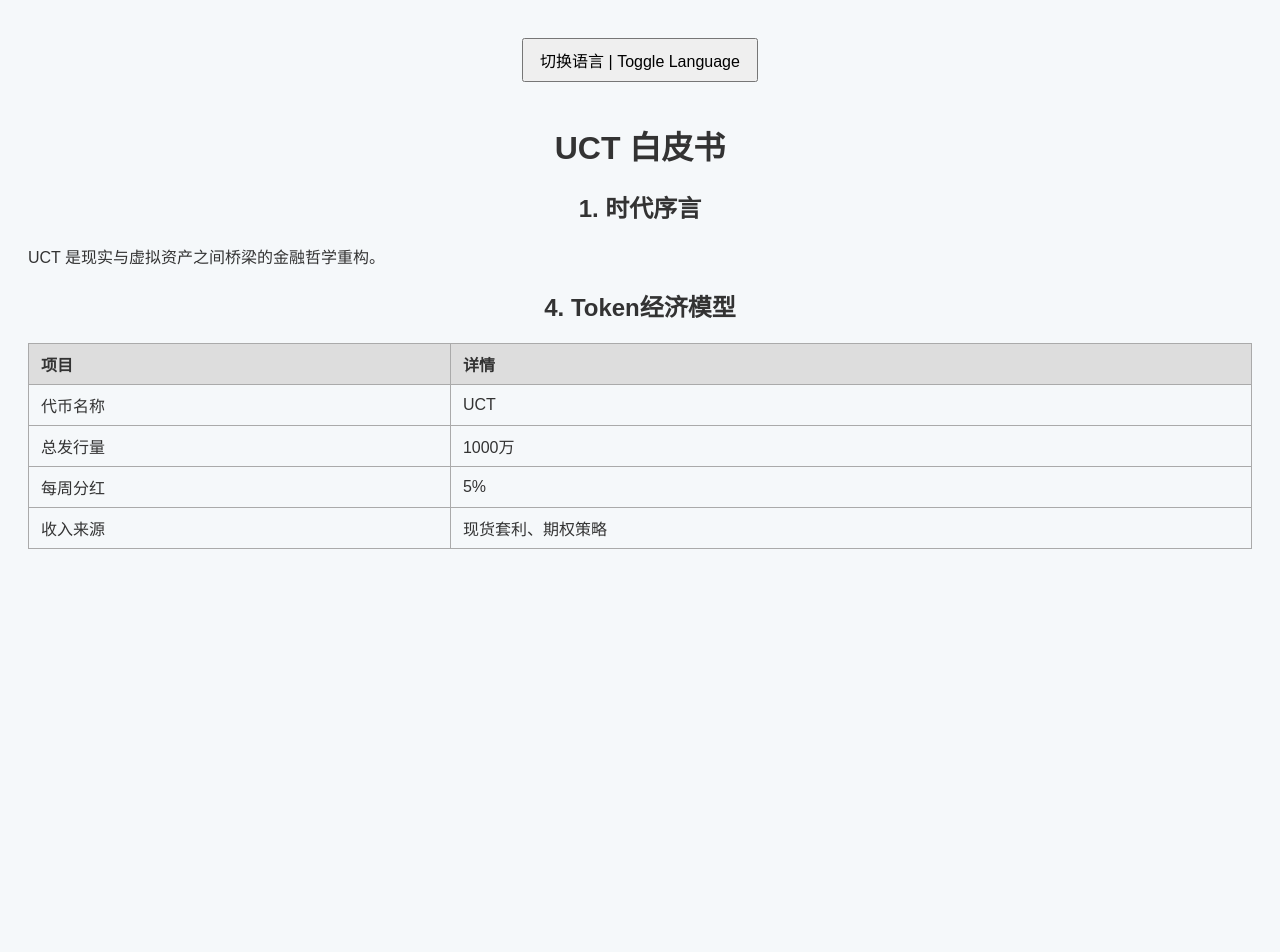
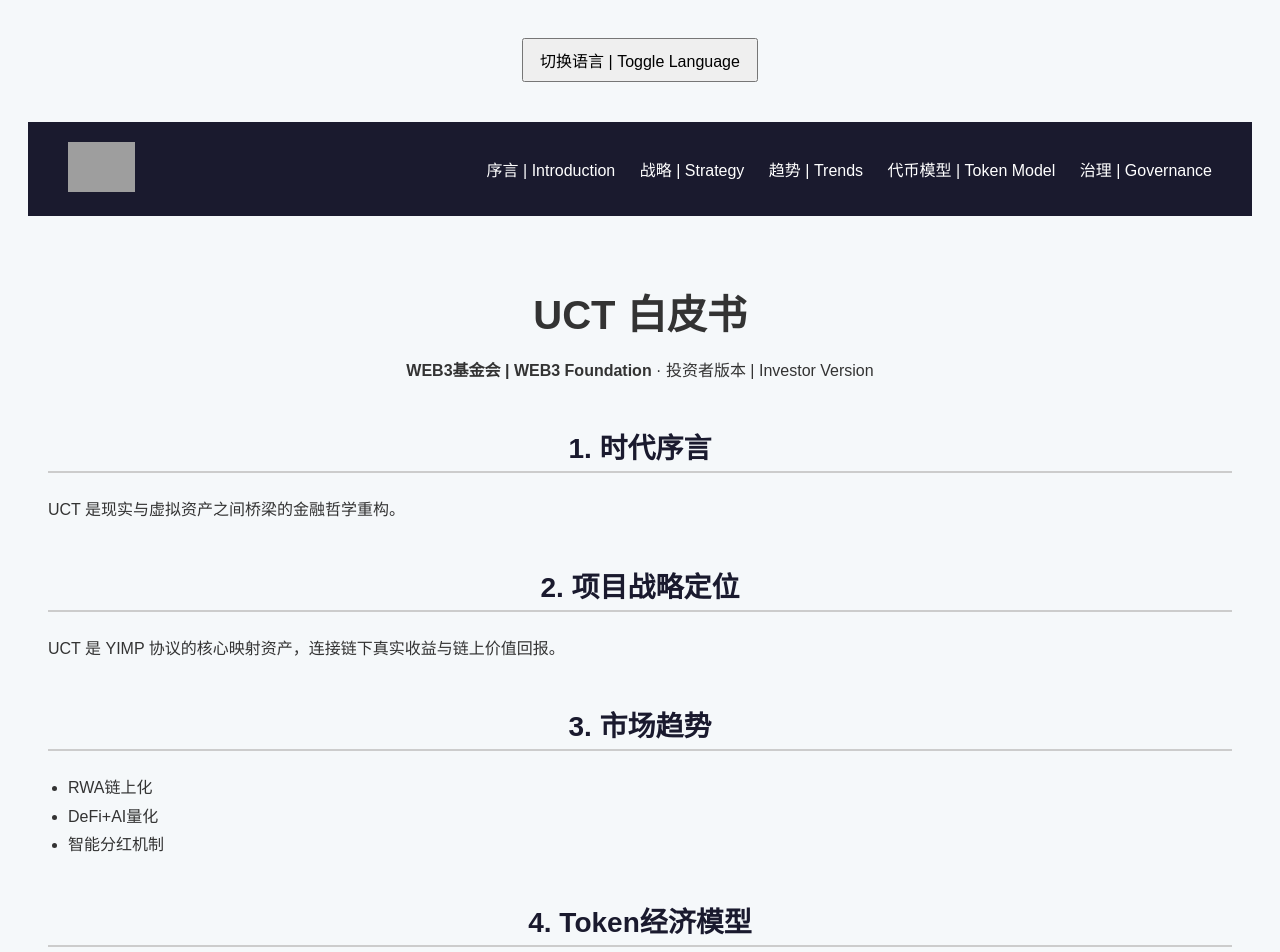
Before and after one commit to 998177nbCCC/uct-whitepaper, a plain HTML site: page index.html in a window 1280 px wide. Shown: the top 952 px of the page. Before the commit the page ends 800 px from the top, so only its background shows below. Drawn offline with Linux system fonts and the light colour scheme; grey boxes are pictures that could not be loaded.

Commit message:
Update index.html
toggleLanguage

```diff
--- a/index.html
+++ b/index.html
@@ -34,18 +34,82 @@
     th {
       background: #ddd;
     }
+    header {
+      background: #1a1a2e;
+      padding: 20px 40px;
+      color: white;
+      display: flex;
+      align-items: center;
+      justify-content: space-between;
+    }
+    header img {
+      height: 50px;
+    }
+    nav a {
+      color: white;
+      margin-left: 20px;
+      text-decoration: none;
+      font-weight: 500;
+    }
+    .container {
+      max-width: 1200px;
+      margin: auto;
+      padding: 40px 20px;
+    }
+    h1 {
+      font-size: 40px;
+      text-align: center;
+      margin-bottom: 10px;
+    }
+    h2 {
+      margin-top: 40px;
+      color: #1a1a2e;
+      font-size: 28px;
+      border-bottom: 2px solid #ccc;
+      padding-bottom: 5px;
+    }
+    p, ul {
+      font-size: 16px;
+      line-height: 1.8;
+    }
+    ul {
+      padding-left: 20px;
+    }
+    footer {
+      text-align: center;
+      padding: 20px;
+      background: #1a1a2e;
+      color: #ccc;
+    }
   </style>
 </head>
 <body>
 
   <button class="language-toggle" onclick="toggleLanguage()">切换语言 | Toggle Language</button>
 
+  <header>
+    <div>
+      <img src="https://upload.wikimedia.org/wikipedia/commons/thumb/3/3f/Ethereum-icon-purple.svg/2048px-Ethereum-icon-purple.svg.png" alt="UCT Logo">
+    </div>
+    <nav>
+      <a href="#intro" class="chinese">序言 | Introduction</a>
+      <a href="#strategy" class="chinese">战略 | Strategy</a>
+      <a href="#trends" class="chinese">趋势 | Trends</a>
+      <a href="#token" class="chinese">代币模型 | Token Model</a>
+      <a href="#governance" class="chinese">治理 | Governance</a>
+    </nav>
+  </header>
+
+  <div class="container">
     <h1>
       <span class="chinese">UCT 白皮书</span>
       <span class="english" style="display:none;">UCT Whitepaper</span>
     </h1>
+    <p style="text-align: center;">
+      <strong>WEB3基金会 | WEB3 Foundation</strong> · 投资者版本 | Investor Version
+    </p>
 
-  <h2>
+    <h2 id="intro">
       <span class="chinese">1. 时代序言</span>
       <span class="english" style="display:none;">1. Introduction</span>
     </h2>
@@ -54,11 +118,29 @@
       <span class="english" style="display:none;">UCT is a financial philosophical reconstruction, bridging the gap between real-world and virtual assets.</span>
     </p>
 
-  <h2>
+    <h2 id="strategy">
+      <span class="chinese">2. 项目战略定位</span>
+      <span class="english" style="display:none;">2. Project Strategy</span>
+    </h2>
+    <p>
+      <span class="chinese">UCT 是 YIMP 协议的核心映射资产，连接链下真实收益与链上价值回报。</span>
+      <span class="english" style="display:none;">UCT is the native token of the Yield Intelligent Mapping Protocol (YIMP), connecting real-world assets to on-chain value returns.</span>
+    </p>
+
+    <h2 id="trends">
+      <span class="chinese">3. 市场趋势</span>
+      <span class="english" style="display:none;">3. Market Trends</span>
+    </h2>
+    <ul>
+      <li><span class="chinese">RWA链上化</span><span class="english" style="display:none;">Tokenization of RWA</span></li>
+      <li><span class="chinese">DeFi+AI量化</span><span class="english" style="display:none;">DeFi + AI Quantitative Strategies</span></li>
+      <li><span class="chinese">智能分红机制</span><span class="english" style="display:none;">Smart Dividend Mechanism</span></li>
+    </ul>
+
+    <h2 id="token">
       <span class="chinese">4. Token经济模型</span>
       <span class="english" style="display:none;">4. Token Economy</span>
     </h2>
-
     <table>
       <tr>
         <th><span class="chinese">项目</span><span class="english" style="display:none;">Item</span></th>
@@ -82,6 +164,20 @@
       </tr>
     </table>
 
+    <h2 id="governance">
+      <span class="chinese">5. 治理设计</span>
+      <span class="english" style="display:none;">5. Governance Model</span>
+    </h2>
+    <p>
+      <span class="chinese">治理权、收益权、提案权三权分立，建立DAO共识系统。</span>
+      <span class="english" style="display:none;">Governance rights, yield rights, and proposal rights are separated, establishing a DAO consensus system.</span>
+    </p>
+
+    <footer>
+      <p>&copy; 2025 UCT Web3 Foundation. All rights reserved.</p>
+    </footer>
+  </div>
+
   <script>
     let isChinese = true; // 默认中文显示
 
```
Lines whose indentation alone changed are shown as unchanged.
